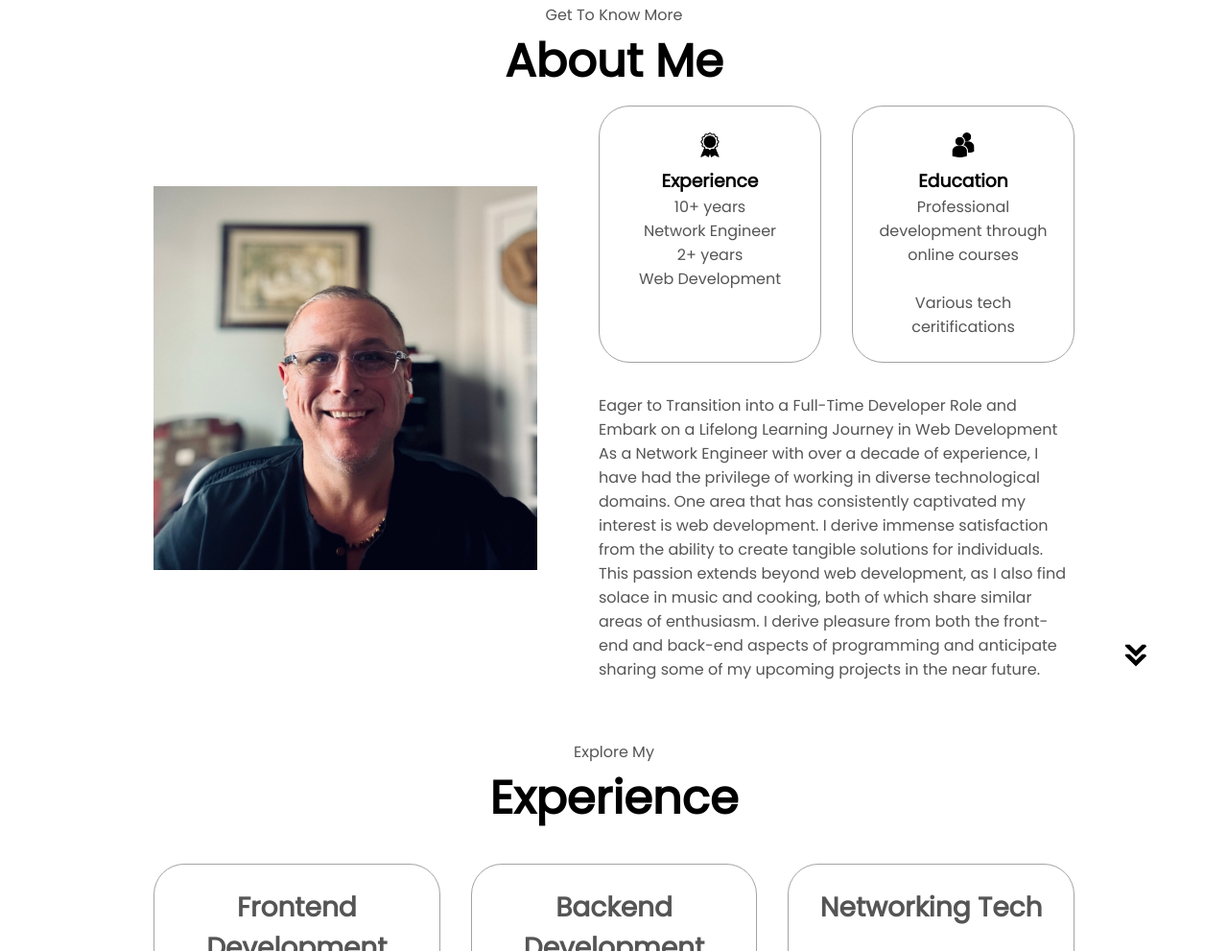
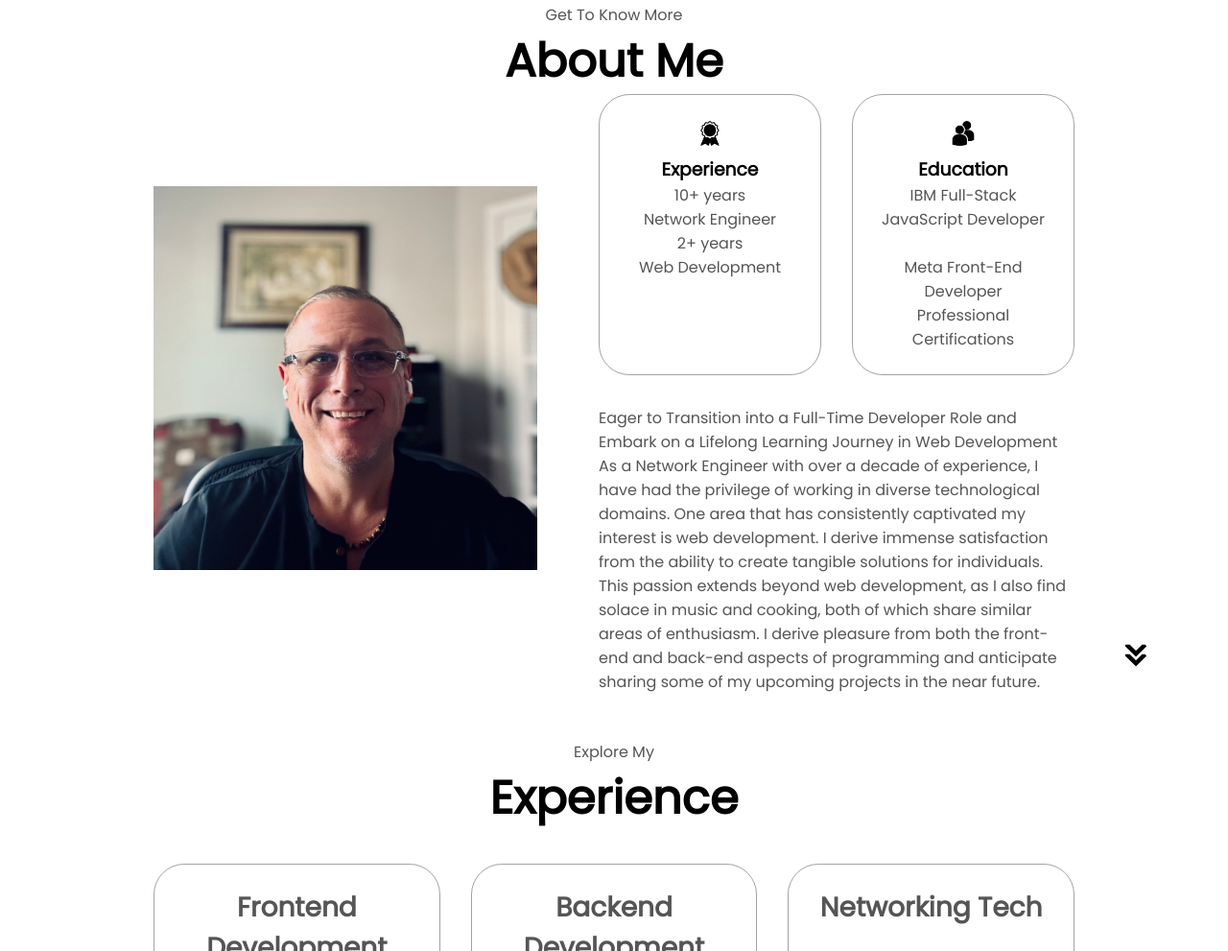
Before and after one commit to bryansteele/portfolio, a plain HTML site: page index.html in a window 1280 px wide. Shown: the part 925-1916 px from the top of the page at 96% size. Drawn offline with Linux system fonts and the light colour scheme.

Commit message:
Edits Education Section

```diff
--- a/index.html
+++ b/index.html
@@ -94,9 +94,12 @@
               class="icon"
               />
               <h3>Education</h3>
-              <p>Professional development through online courses
+              <p>IBM Full-Stack JavaScript Developer
               <br>
-              <br>Various tech ceritifications</p>
+              <br>Meta Front-End Developer
+              <br>
+              Professional Certifications
+              </p>
             </div>
           </div>
           <div class="text-container">
```
